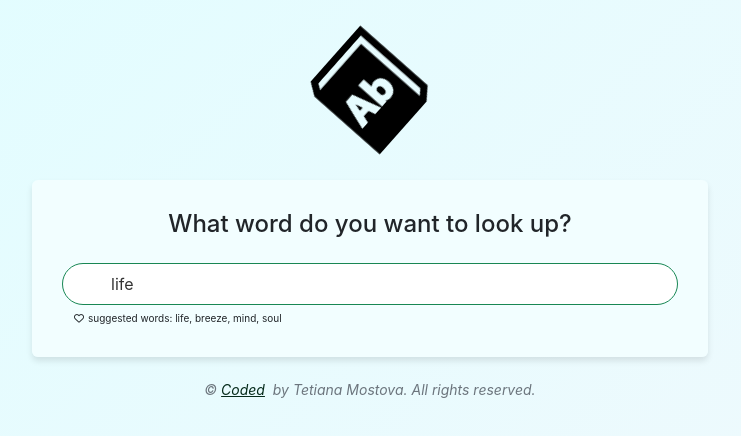
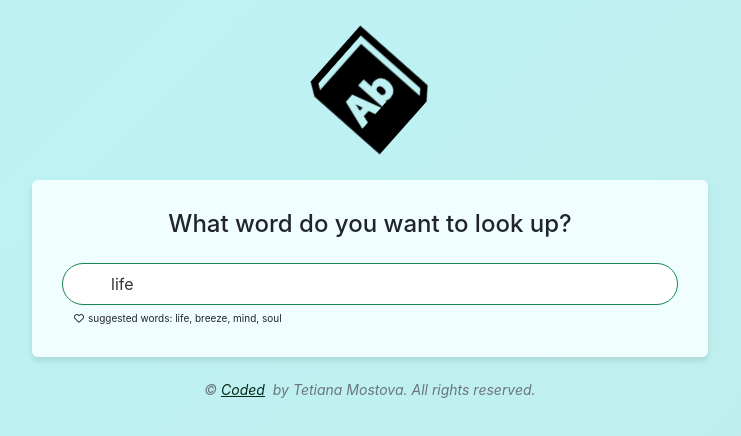
Before and after one commit to Tetianamost/dictionary-project, a React (Create React App) app: page / in a window 1280 px wide. Shown: the top 436 px of the page, without its empty margins (270-1011 px from the left). Built offline with nearby package versions, Linux system fonts and the light colour scheme; no server answers.

Commit message:
changed gradient colors

```diff
--- a/src/App.css
+++ b/src/App.css
@@ -1,6 +1,6 @@
 body {
   animation: bg-anim 11s ease infinite;
-  background-image: linear-gradient(-45deg, #f4f8fc, #e1fdff, #089193, #1ca3cd);
+  background-image: linear-gradient(-45deg, #c1ede8, #bdf3f7, #089193, #1ca3cd);
   background-size: 400% 400%;
   max-width: 700px;
   margin: 0 auto;
```
